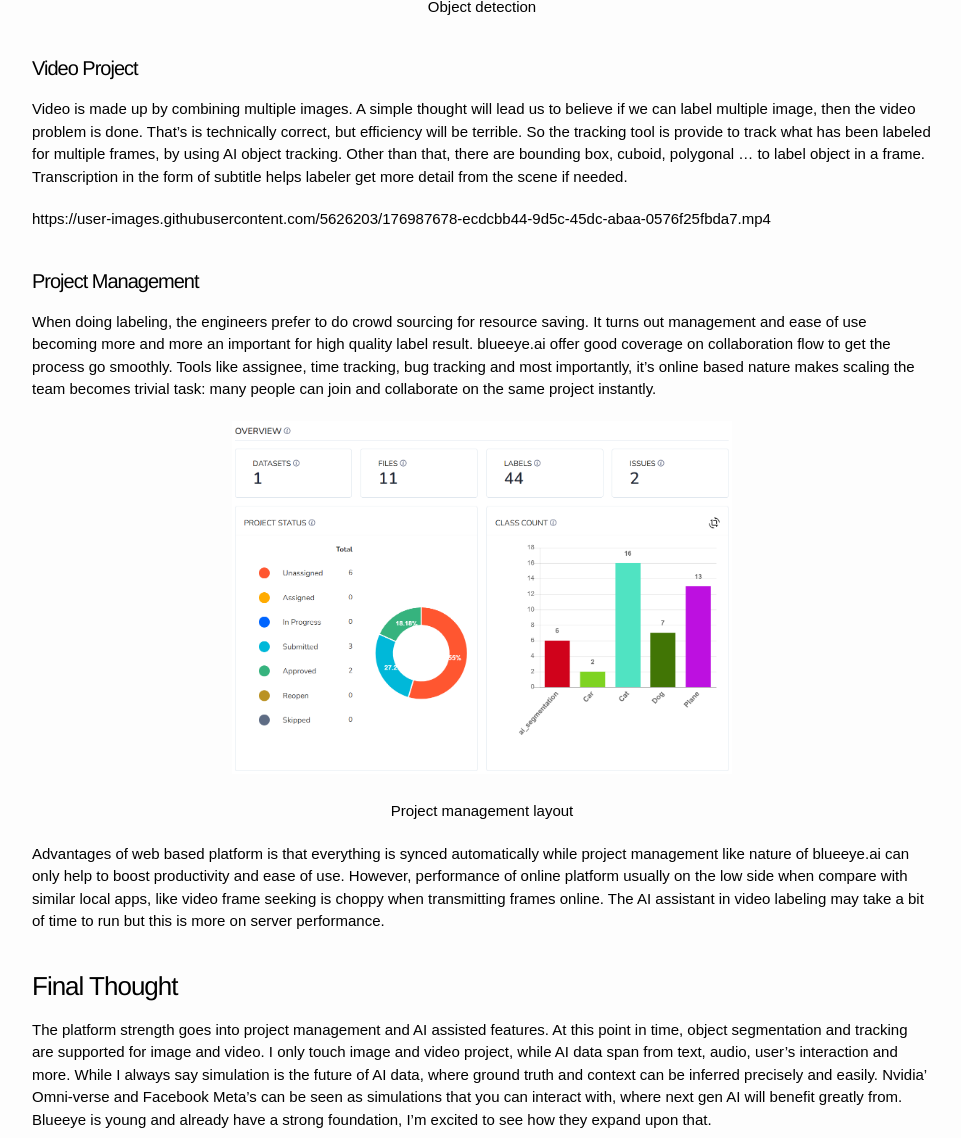
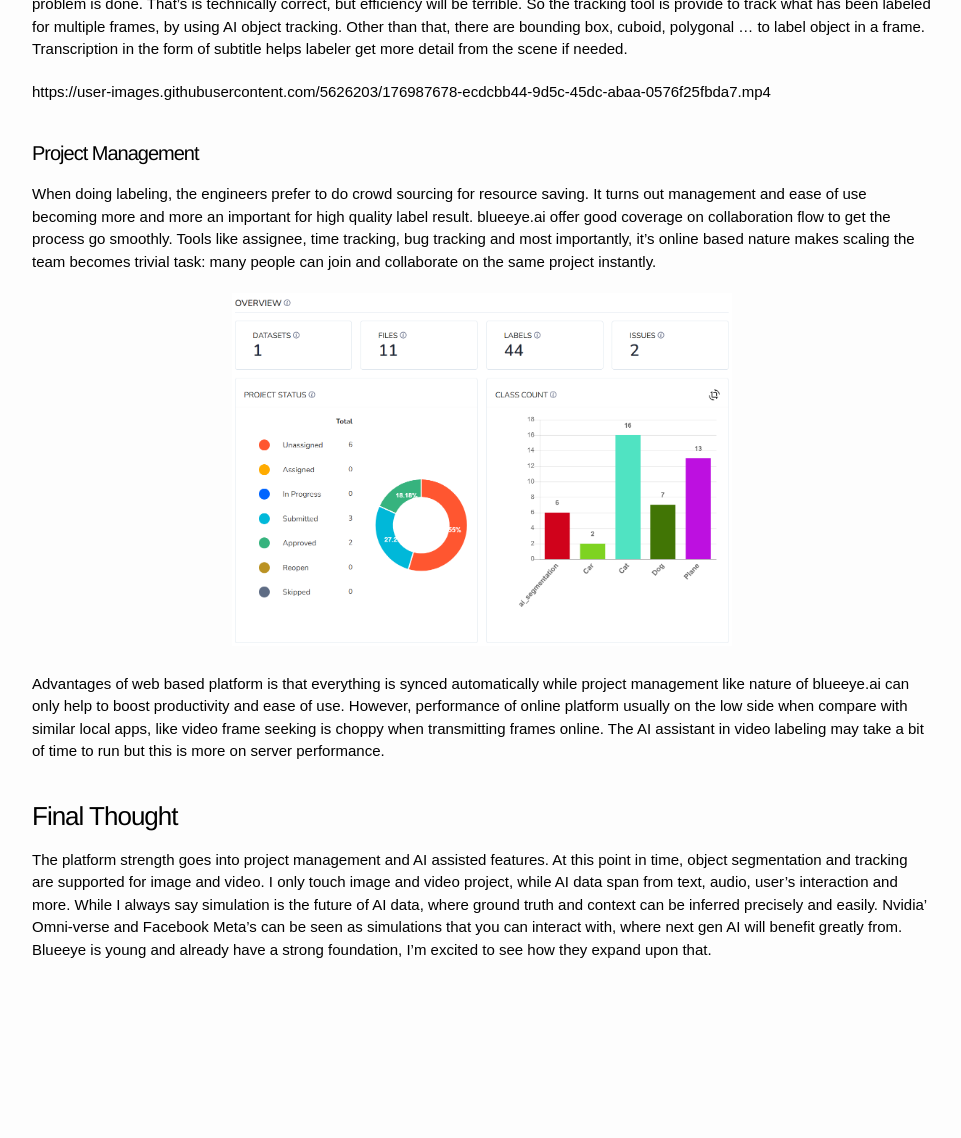
Before and after one commit to huybik/huybik.github.io, a Jekyll site: the page built from _posts/2022-07-01-Data-Labeling-Platform-Review.md, in a window 1280 px wide and 1400 px high, scrolled down 1508 px, cut to the strip 262-1400 px from the top of the window. Shown: the whole strip, without its empty margins (158-1119 px from the left). Built offline with Jekyll 4.4.1, drawn with Linux system fonts in a browser that asks for light colours; our own code applies the rules of GitHub Pages for plain Markdown files; comment, search, counter and statistics services are not loaded; after the commit the page ends 2761 px from its top, so only the background shows below that; some of the changed text lies outside the part shown.

Commit message:
Update 2022-07-01-Data-Labeling-Platform-Review.md

```diff
--- a/_posts/2022-07-01-Data-Labeling-Platform-Review.md
+++ b/_posts/2022-07-01-Data-Labeling-Platform-Review.md
@@ -4,7 +4,6 @@
 ---
 <p align="center">
 <img class="figure" src='https://github.com/huybik/huybik.github.io/blob/main/_posts/blueeye%20data%20platform%20review/image%20label.png?raw=true'>
-<p align = "center"> Data with label </p>
 </p>
 
 ### Preface
@@ -18,13 +17,11 @@
 Image project is setup nice and clear, with team management features like Issues and Project Members. Labeling is mostly painless, with you being offered all the popular shape to mark your target like bounding box, landmark point, polygonal segmentation, polyline, cuboid, etc. The most interesting tool is AI assisted features, which detects all objects in the image and offer initial bounding boxes. The default model being used is YOLO V4, which gives pretty good accuracy and speed.
 <p align="center">
 <img class="figure" src='https://github.com/huybik/huybik.github.io/blob/c7708aa53c26bc108a97cbb40d5ffc03ac3a0e42/_posts/blueeye%20data%20platform%20review/image%20labeling.png?raw=true'>
-<p align = "center"> Cars with label </p>
 </p>
 
 Modern AI models usually require more refined label like 3d shape and segmentation mask than a simple bounding box, so segmentation is being offered as first class citizen in blueeye.ai, with automated AI assist. I like the way I can drag bounding box and the car is segmented out. The result is not perfect, still it does help reduce a significant amount of time. Brush and eraser is provided to refine the segment. I do prefer to have adjustable joins for a more accurate control.
 <p align="center">
 <img class="figure" src='https://github.com/huybik/huybik.github.io/blob/c7708aa53c26bc108a97cbb40d5ffc03ac3a0e42/_posts/blueeye%20data%20platform%20review/object%20detection.png?raw=true'>
-<p align = "center"> Object detection </p>
 </p>
 
 #### Video Project
@@ -40,7 +37,6 @@
 When doing labeling, the engineers prefer to do crowd sourcing for resource saving. It turns out management and ease of use becoming more and more an important for high quality label result. blueeye.ai offer good coverage on collaboration flow to get the process go smoothly. Tools like assignee, time tracking, bug tracking and most importantly, it's online based nature makes scaling the team becomes trivial task: many people can join and collaborate on the same project instantly.
 <p align="center">
 <img class="figure" src='https://github.com/huybik/huybik.github.io/blob/c7708aa53c26bc108a97cbb40d5ffc03ac3a0e42/_posts/blueeye%20data%20platform%20review/project%20management.png?raw=true'>
-<p align = "center"> Project management layout </p>
 </p>
 
 Advantages of web based platform is that everything is synced automatically while project management like nature of blueeye.ai can only help to boost productivity and ease of use. However, performance of online platform usually on the low side when compare with similar local apps, like video frame seeking is choppy when transmitting frames online. The AI assistant in video labeling may take a bit of time to run but this is more on server performance.
```
